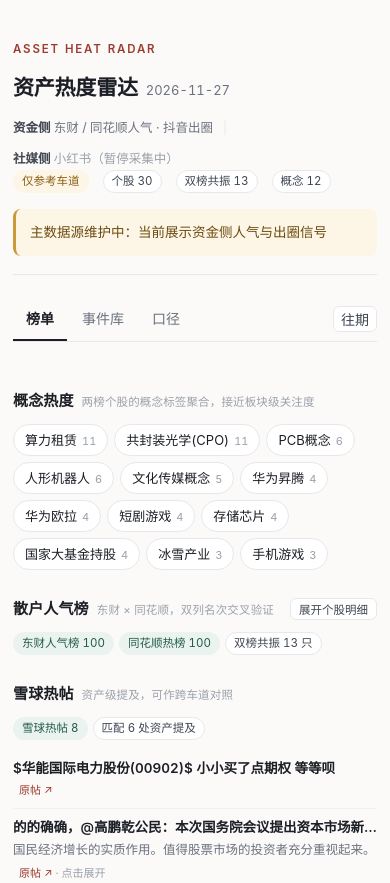
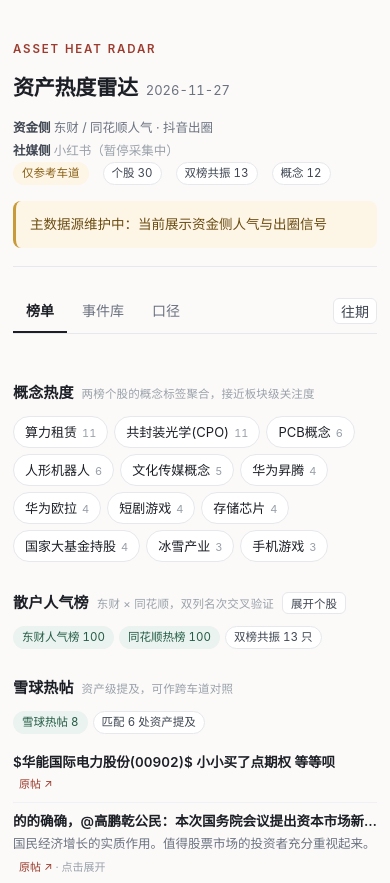
Before and after one commit to homjanon/xhs-heat, a plain HTML site: page docs/index.html in a window 390 px wide. Shown: the top 883 px of the page. Drawn offline with Linux system fonts and the light colour scheme.

Commit message:
ui: 手机端标题与按钮不再挤压，双口径说明改为竖排

```diff
--- a/docs/index.html
+++ b/docs/index.html
@@ -221,6 +221,11 @@ footer{margin-top:44px;padding-top:16px;border-top:1px solid var(--line);font-si
   .cards{grid-template-columns:1fr}
   .ref-grid{grid-template-columns:1fr}
   nav{overflow-x:auto}
+  /* 标题与按钮不挤在一起 */
+  h2{flex-wrap:wrap}
+  h2 .toggle{margin-left:0;margin-top:4px}
+  .duo{flex-direction:column;gap:2px}
+  .duo .sep{display:none}
   /* 手机上保留「往期」入口，隐藏前后翻页（评审 P2-11） */
   nav .datepick{display:flex}
   nav .datepick #prev, nav .datepick #next, nav .datepick #dLabel{display:none}
@@ -277,7 +282,7 @@ footer{margin-top:44px;padding-top:16px;border-top:1px solid var(--line);font-si
   <div class="chips" id="conceptChips"></div>
 
   <h2>散户人气榜 <span class="n">东财 × 同花顺，双列名次交叉验证</span>
-    <button class="toggle" id="togglePop">展开个股明细</button></h2>
+    <button class="toggle" id="togglePop">展开个股</button></h2>
   <div class="srcline" id="popSrc"></div>
   <div id="popWrap" class="hidden">
     <table class="pop">
@@ -615,7 +620,7 @@ function renderEvents(d){
 $("#togglePop").addEventListener("click", function(){
   const w = $("#popWrap");
   const hidden = w.classList.toggle("hidden");
-  this.textContent = hidden ? "展开个股明细" : "收起个股明细";
+  this.textContent = hidden ? "展开个股" : "收起个股";
 });
 
 /* 往期抽屉（移动端也能用） */
```
